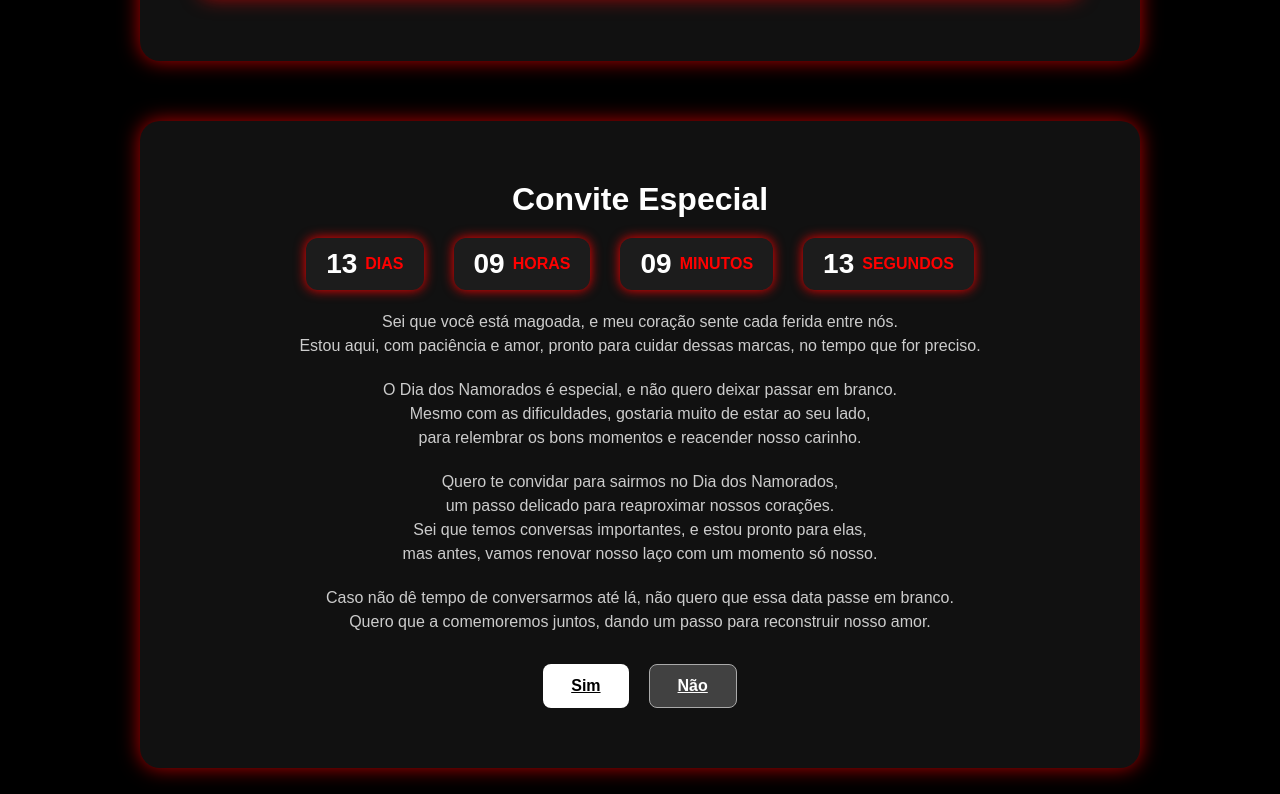
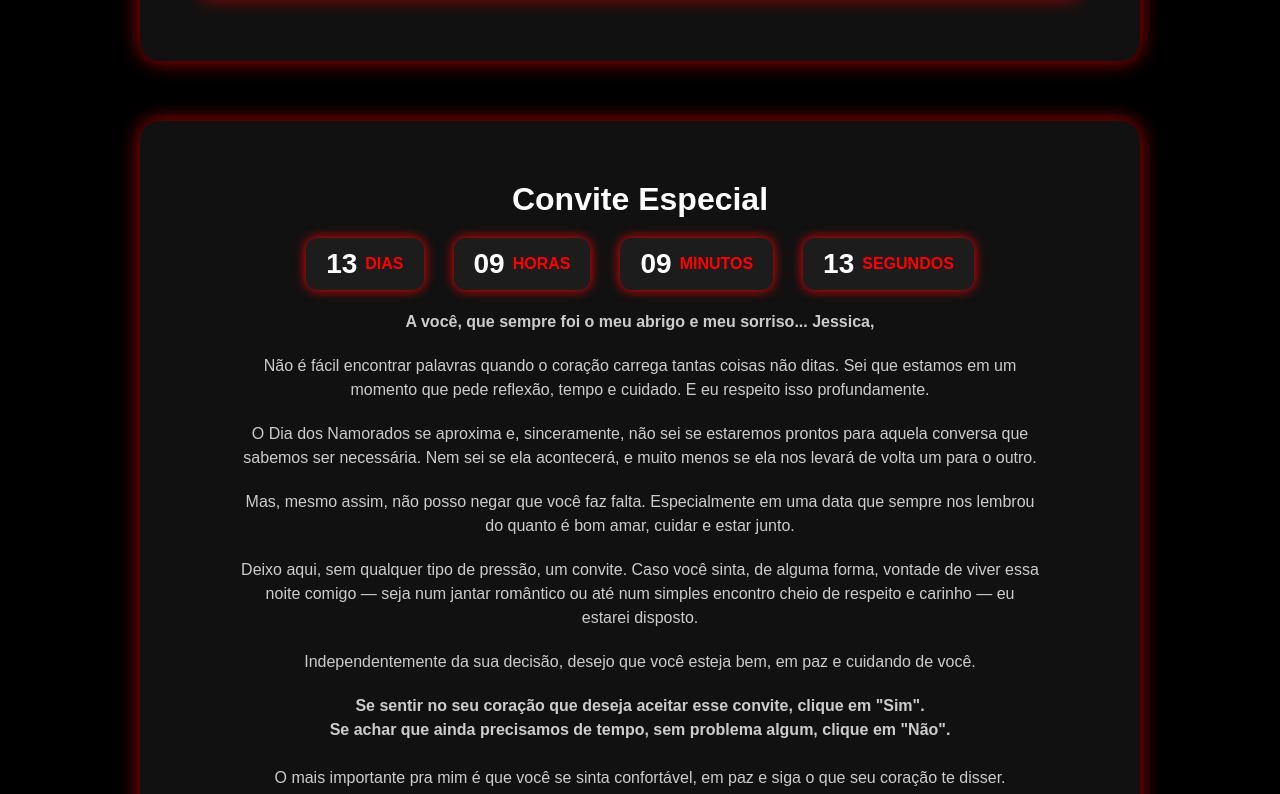
Before and after one commit to Diego99xz/diego_jessica, a plain HTML site: page index.html in a window 1280 px wide. Shown: the part 2129-2923 px from the top of the page. Drawn offline with Linux system fonts and the light colour scheme.

Commit message:
adicionado correção na carta

```diff
--- a/index.html
+++ b/index.html
@@ -179,33 +179,37 @@
           <div><span id="seconds">00</span><span>segundos</span></div>
         </div>
         <p style="max-width: 800px; margin: 0 auto 20px; font-size: 16px; color: #ccc; line-height: 1.5;">
-          Sei que você está magoada, e meu coração sente cada ferida entre nós.<br/>
-          Estou aqui, com paciência e amor, pronto para cuidar dessas marcas, no tempo que for preciso.
+          <strong>A você, que sempre foi o meu abrigo e meu sorriso... Jessica,</strong>
         </p>
         <p style="max-width: 800px; margin: 0 auto 20px; font-size: 16px; color: #ccc; line-height: 1.5;">
-          O Dia dos Namorados é especial, e não quero deixar passar em branco.<br/>
-          Mesmo com as dificuldades, gostaria muito de estar ao seu lado,<br/>
-          para relembrar os bons momentos e reacender nosso carinho.
+          Não é fácil encontrar palavras quando o coração carrega tantas coisas não ditas. Sei que estamos em um momento que pede reflexão, tempo e cuidado. E eu respeito isso profundamente.
         </p>
         <p style="max-width: 800px; margin: 0 auto 20px; font-size: 16px; color: #ccc; line-height: 1.5;">
-          Quero te convidar para sairmos no Dia dos Namorados,<br/>
-          um passo delicado para reaproximar nossos corações.<br/>
-          Sei que temos conversas importantes, e estou pronto para elas,<br/>
-          mas antes, vamos renovar nosso laço com um momento só nosso.
+          O Dia dos Namorados se aproxima e, sinceramente, não sei se estaremos prontos para aquela conversa que sabemos ser necessária. Nem sei se ela acontecerá, e muito menos se ela nos levará de volta um para o outro.
+        </p>
+        <p style="max-width: 800px; margin: 0 auto 20px; font-size: 16px; color: #ccc; line-height: 1.5;">
+          Mas, mesmo assim, não posso negar que você faz falta. Especialmente em uma data que sempre nos lembrou do quanto é bom amar, cuidar e estar junto.
+        </p>
+        <p style="max-width: 800px; margin: 0 auto 20px; font-size: 16px; color: #ccc; line-height: 1.5;">
+          Deixo aqui, sem qualquer tipo de pressão, um convite. Caso você sinta, de alguma forma, vontade de viver essa noite comigo — seja num jantar romântico ou até num simples encontro cheio de respeito e carinho — eu estarei disposto.
+        </p>
+        <p style="max-width: 800px; margin: 0 auto 20px; font-size: 16px; color: #ccc; line-height: 1.5;">
+          Independentemente da sua decisão, desejo que você esteja bem, em paz e cuidando de você.
         </p>
         <p style="max-width: 800px; margin: 0 auto 30px; font-size: 16px; color: #ccc; line-height: 1.5;">
-          Caso não dê tempo de conversarmos até lá, não quero que essa data passe em branco.<br/>
-          Quero que a comemoremos juntos, dando um passo para reconstruir nosso amor.
+          <strong>Se sentir no seu coração que deseja aceitar esse convite, clique em "Sim".</strong><br/>
+          <strong>Se achar que ainda precisamos de tempo, sem problema algum, clique em "Não".</strong><br/><br/>
+          O mais importante pra mim é que você se sinta confortável, em paz e siga o que seu coração te disser.
         </p>
         <div style="display: flex; justify-content: center; gap: 20px;">
           <a
-            href="https://wa.me/5511957866375?text=sim,%20eu%20aceito%20sair%20com%20você%20mas%20sei%20que%20devemos%20conversar%20depois%20sobre%20o%20que%20ocorreu."
+            href="https://wa.me/5511957866375?text=Sim,%20eu%20aceito%20passar%20essa%20noite%20com%20você.%20Sei%20que%20temos%20muito%20a%20conversar,%20mas%20vamos%20dar%20esse%20passo."
             target="_blank"
             class="btn play"
             style="padding: 12px 28px; font-size: 16px;"
           >Sim</a>
           <a
-            href="https://wa.me/5511957866375?text=Não,%20acho%20que%20precisamos%20de%20tempo%20e%20depois%20conversamos."
+            href="https://wa.me/5511957866375?text=Prefiro%20esperar.%20Acho%20que%20precisamos%20de%20tempo%20e%20conversar%20com%20mais%20calma%20em%20outro%20momento."
             target="_blank"
             class="btn favorite"
             style="padding: 12px 28px; font-size: 16px;"
```
